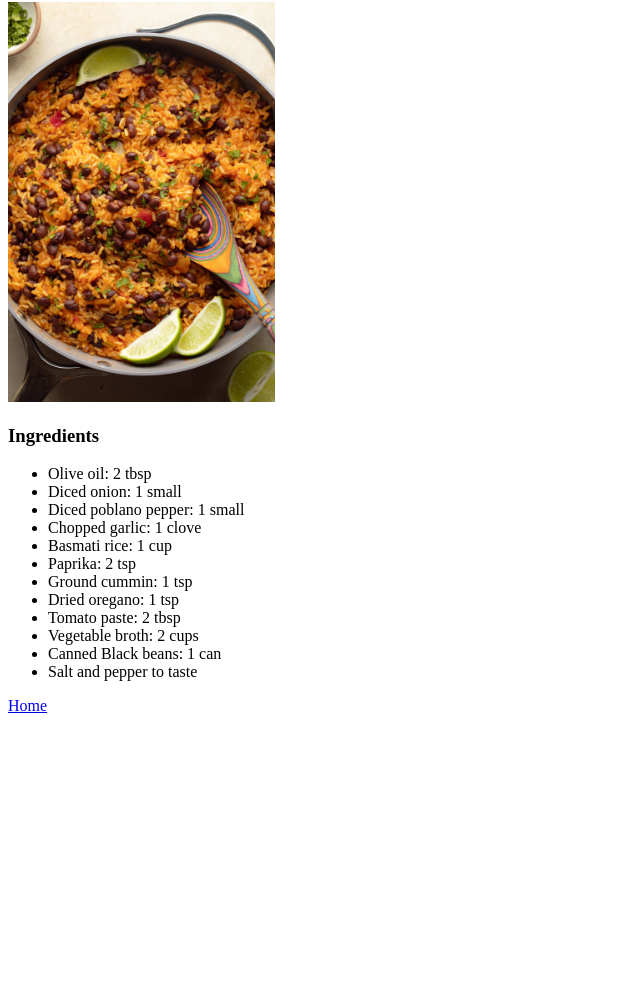
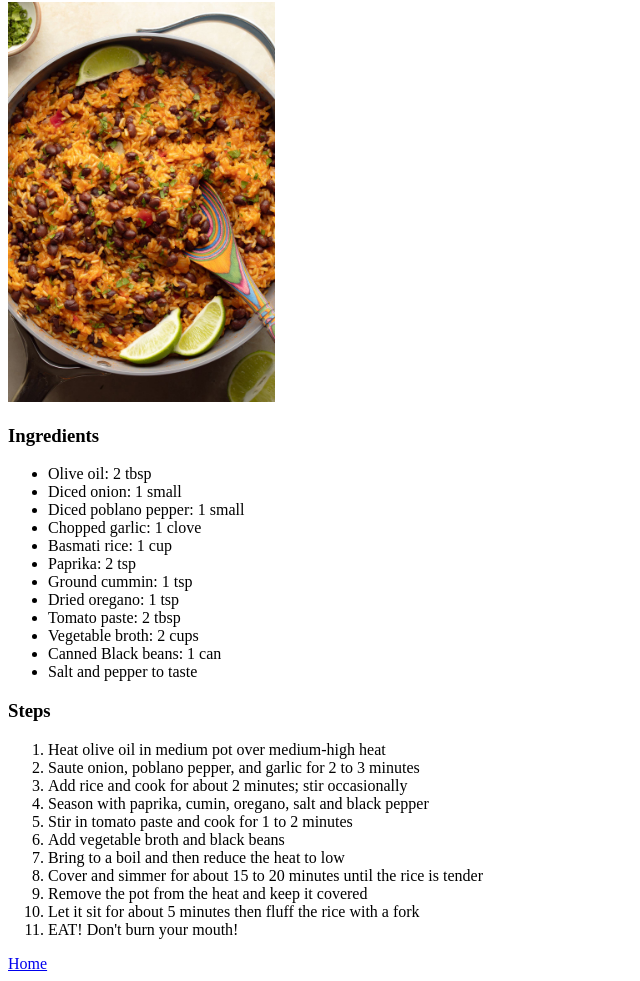
Before and after one commit to bytewarrior314/odin-recipes, a plain HTML site: page recipes/rice-and-beans.html in a window 1280 px wide. Shown: the part 78-1059 px from the top of the page, without its empty margins (0-640 px from the left). Before the commit the page ends 801 px from the top, so only its background shows below. Drawn offline with Linux system fonts and the light colour scheme.

Commit message:
Add steps to rice and beans page

```diff
--- a/recipes/rice-and-beans.html
+++ b/recipes/rice-and-beans.html
@@ -25,6 +25,21 @@
         <li>Salt and pepper to taste</li>
     </ul>
 
+    <h3>Steps</h3>
+    <ol>
+        <li>Heat olive oil in medium pot over medium-high heat</li>
+        <li>Saute onion, poblano pepper, and garlic for 2 to 3 minutes</li>
+        <li>Add rice and cook for about 2 minutes; stir occasionally</li>
+        <li>Season with paprika, cumin, oregano, salt and black pepper</li>
+        <li>Stir in tomato paste and cook for 1 to 2 minutes</li>
+        <li>Add vegetable broth and black beans</li>
+        <li>Bring to a boil and then reduce the heat to low</li>
+        <li>Cover and simmer for about 15 to 20 minutes until the rice is tender</li>
+        <li>Remove the pot from the heat and keep it covered</li>
+        <li>Let it sit for about 5 minutes then fluff the rice with a fork</li>
+        <li>EAT! Don't burn your mouth!</li>
+    </ol>
+
     <footer>
         <a href="../index.html">Home</a>
     </footer>
```
